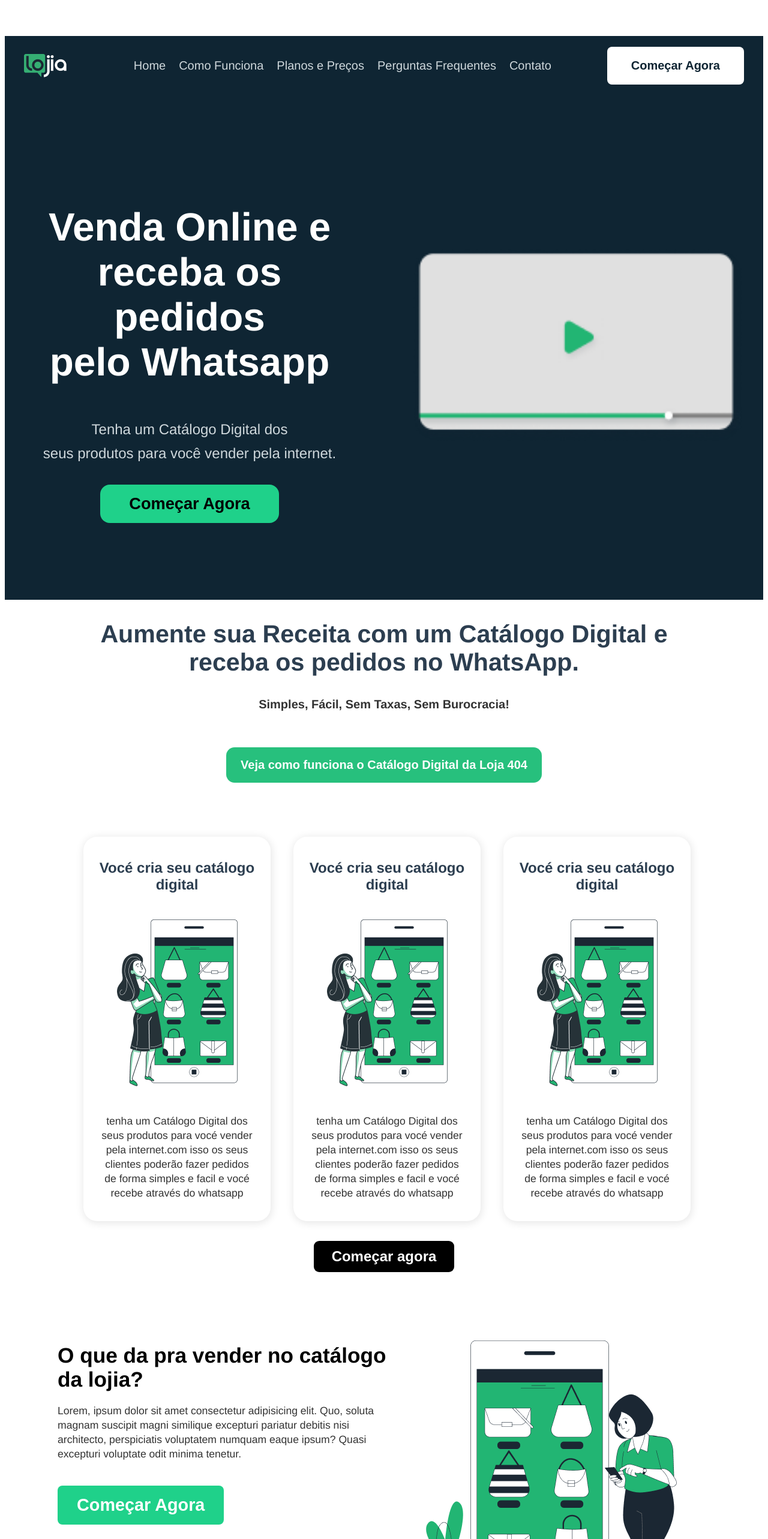
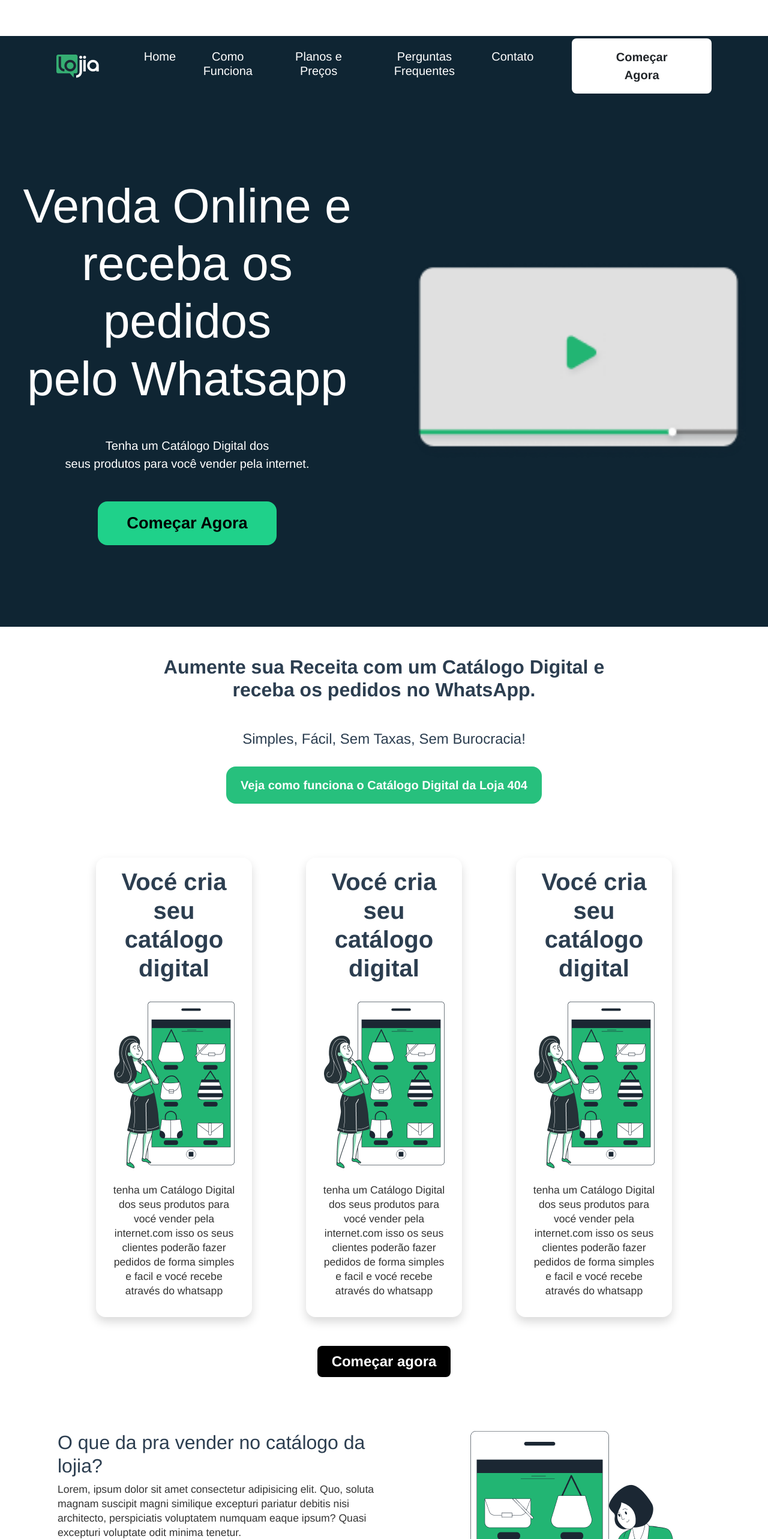
Before and after one commit to doboy75/lojia404, a Vue app: page / in a window 1280 px wide. Shown: the top 2566 px of the page at 60% size. Built offline with nearby package versions, Linux system fonts and the light colour scheme.

Commit message:
arquivos de lojia404

```diff
--- a/package.json
+++ b/package.json
@@ -8,6 +8,7 @@
     "lint": "vue-cli-service lint"
   },
   "dependencies": {
+    "bootstrap": "^5.3.8",
     "core-js": "^3.8.3",
     "vue": "^3.2.13"
   },
--- a/src/components/CardeComponente.vue
+++ b/src/components/CardeComponente.vue
@@ -1,48 +1,62 @@
 <template>
   <section :class="seccao_card">
     <div class="grid">
-      <div :class="container">
-        <div :class="card_1">
+      <div class="container px-4 vh-75 mx-auto" style="max-width: 1200px">
+        <div
+          class="text-center px-4 py-3 rounded-4 shadow"
+          style="width: 260px; box-shadow: 1px 2px 14px 1px rgba(0, 0, 0, 0.1)"
+        >
           <h1 style="font-weight: 700">Vocé cria seu catálogo digital</h1>
           <div>
             <img
-              :class="imagem_1"
+              class="py-4"
               src="../assets/vetor passo 1.png"
               :alt="descricao_1"
             />
-            <p>{{ textCard }}</p>
+            <p class="p">{{ textCard }}</p>
           </div>
         </div>
       </div>
-      <div :class="container">
-        <div :class="card_1">
+      <div class="container px-4 vh-75 mx-auto" style="max-width: 1200px">
+        <div
+          class="text-center px-4 py-3 rounded-4 shadow"
+          style="width: 260px; box-shadow: 1px 2px 14px 1px rgba(0, 0, 0, 0.1)"
+        >
           <h1 style="font-weight: 700">Vocé cria seu catálogo digital</h1>
           <div>
             <img
-              :class="imagem_1"
+              class="py-4"
               src="../assets/vetor passo 1.png"
               :alt="descricao_1"
             />
-            <p>{{ textCard }}</p>
+            <p class="p">{{ textCard }}</p>
           </div>
         </div>
       </div>
-      <div :class="container">
-        <div :class="card_1">
+      <div class="container px-4 vh-75 mx-auto" style="max-width: 1200px">
+        <div
+          class="text-center px-4 py-3 rounded-4 shadow"
+          style="width: 260px; box-shadow: 1px 2px 14px 1px rgba(0, 0, 0, 0.1)"
+        >
           <h1 style="font-weight: 700">Vocé cria seu catálogo digital</h1>
           <div>
             <img
-              :class="imagem_1"
+              class="py-4"
               src="../assets/vetor passo 1.png"
               :alt="descricao_1"
             />
-            <p>{{ textCard }}</p>
+            <p class="p">{{ textCard }}</p>
           </div>
         </div>
       </div>
     </div>
 
-    <button class="btn">Começar agora</button>
+    <button
+      class="btn text-white border-0 fw-bold fs-4 px-4 py-2 mt-5 rounded-3"
+      style="background: black; margin-top: 74px"
+    >
+      Começar agora
+    </button>
   </section>
 </template>
 
@@ -51,9 +65,6 @@ export default {
   name: "CardeComponente",
   data() {
     return {
-      container: "espaco",
-      card_1: "primeiro",
-      imagem_1: "imagem",
       textCard:
         "tenha um Catálogo Digital dos seus produtos para vocé vender pela internet.com isso os seus clientes poderão fazer pedidos de forma simples e facil e vocé recebe através do whatsapp",
       seccao_card: "seccao",
@@ -71,30 +82,4 @@ export default {
   grid-template-columns: 350px 350px 350px;
   justify-content: center;
 }
-.espaco {
-  max-width: 1200px;
-  margin: auto;
-  padding: 0 24px;
-  height: 75vh;
-}
-.primeiro {
-  width: 260px;
-  border-radius: 23px;
-  padding: 18px 26px;
-  text-align: center;
-  box-shadow: 1px 2px 14px 1px rgba(0, 0, 0, 0.1);
-}
-.imagem {
-  padding: 24px 0;
-}
-.btn {
-  background-color: black;
-  color: #fff;
-  border: 0;
-  font-size: 24px;
-  padding: 12px 30px;
-  font-weight: 700;
-  border-radius: 9px;
-  margin-top: 74px;
-}
 </style>
--- a/src/components/TesteComponentes1.vue
+++ b/src/components/TesteComponentes1.vue
@@ -1,19 +1,32 @@
 <template>
-  <header class="header">
-    <div class="container">
-      <div class="logo">
+  <header class="pz-2" style="background: #0f2533">
+    <div
+      class="container d-flex align-items-center justify-content-between px-4"
+    >
+      <div
+        class="d-flex align-items-center gap-2 text-white fw-bold me-2"
+        style="width: 80px; height: 100px"
+      >
         <img src="../assets/logo404.png" alt="logo" />
       </div>
 
-      <nav class="menu">
-        <a>Home</a>
-        <a>Como Funciona</a>
-        <a>Planos e Preços</a>
-        <a>Perguntas Frequentes</a>
-        <a>Contato</a>
+      <nav class="d-flex gap-4 h5">
+        <a class="text-white text-decoration-none link-custom">Home</a>
+        <a class="text-white text-decoration-none link-custom">Como Funciona</a>
+        <a class="text-white text-decoration-none link-custom"
+          >Planos e Preços</a
+        >
+        <a class="text-white text-decoration-none link-custom"
+          >Perguntas Frequentes</a
+        >
+        <a class="text-white text-decoration-none link-custom">Contato</a>
       </nav>
 
-      <button class="btn-outline">Começar Agora</button>
+      <button
+        class="btn bg-white text-dark border-0 px-5 py-3 fw-semibold fs-5 rounded-3"
+      >
+        Começar Agora
+      </button>
     </div>
   </header>
 </template>
@@ -25,18 +38,22 @@ export default {
 </script>
 
 <style scoped>
+/*
 a:visited {
   color: #fff;
   border-bottom: 2px solid #1fd18a;
 }
+
 a:hover {
   color: #fff;
   border-bottom: 2px solid #1fd18a;
 }
+
 .header {
   background: #0f2533;
   padding: 18px 0;
 }
+/*
 .container {
   max-width: 1200px;
   margin: auto;
@@ -45,6 +62,8 @@ a:hover {
   align-items: center;
   justify-content: space-between;
 }
+
+
 .logo {
   width: 80px;
   height: 100;
@@ -55,16 +74,8 @@ a:hover {
   font-weight: 700;
   margin-right: 10px;
 }
-.logo-circle {
-  width: 54px;
-  height: 34px;
-  background: #1fd18a;
-  color: #0f2533;
-  border-radius: 50%;
-  display: flex;
-  align-items: center;
-  justify-content: center;
-}
+
+
 .menu {
   display: flex;
   gap: 22px;
@@ -74,6 +85,7 @@ a:hover {
   font-size: 20px;
   cursor: pointer;
 }
+/*
 
 .btn-outline {
   background: #fff;
@@ -84,4 +96,5 @@ a:hover {
   font-weight: 600;
   font-size: 20px;
 }
+  */
 </style>
--- a/src/components/TesteComponentes2.vue
+++ b/src/components/TesteComponentes2.vue
@@ -1,14 +1,14 @@
 <template>
-  <section class="hero">
-    <div class="container grid">
+  <section class="hero" style="padding: 8.5rem 0; background: #0f2533">
+    <div class="container p-~4 grid">
       <div class="text">
-        <h1>
+        <h1 class="display-1 text-white">
           Venda Online e<br />
           receba os pedidos<br />
           pelo Whatsapp
         </h1>
 
-        <p class="entrada">
+        <p class="text-white h5 lh-base my-5">
           Tenha um Catálogo Digital dos<br />
           seus produtos para você vender pela internet.
         </p>
@@ -30,10 +30,6 @@ export default {
 </script>
 
 <style scoped>
-.hero {
-  background: #0f2533;
-  padding: 8rem 0;
-}
 .container {
   max-width: 120rem;
   margin: auto;
@@ -45,18 +41,20 @@ export default {
   gap: 6rem;
   align-items: center;
 }
+/*
 .text h1 {
   color: #fff;
   font-size: 4.1rem;
-}
+}*/
 .entrada {
   font-size: 24px;
   line-height: 40px;
 }
+/*
 .text p {
   color: #cfd8dc;
   margin: 2rem 0;
-}
+}*/
 .btn-primary {
   background: #1fd18a;
   border: none;
--- a/src/components/TesteComponentes3.vue
+++ b/src/components/TesteComponentes3.vue
@@ -1,13 +1,16 @@
 <template>
   <section>
-    <h1>
+    <h1 class="h2 fw-bold my-5">
       Aumente sua Receita com um Catálogo Digital e <br />
       receba os pedidos no WhatsApp.
     </h1>
 
-    <p>Simples, Fácil, Sem Taxas, Sem Burocracia!</p>
+    <p class="h4">Simples, Fácil, Sem Taxas, Sem Burocracia!</p>
 
-    <button class="cta">
+    <button
+      class="btn text-white border-0 fw-bold fs-5 mt-4 px-4 py-3 rounded-4"
+      style="background: #27c07d"
+    >
       Veja como funciona o Catálogo Digital da Loja 404
     </button>
   </section>
@@ -18,35 +21,3 @@ export default {
   name: "TesteComponentes3",
 };
 </script>
-
-<style scoped>
-.hero {
-  padding: 80px 20px;
-  text-align: center;
-  background-size: cover;
-  background-position: center;
-}
-
-h1 {
-  font-size: 41.2px;
-  font-weight: 800;
-}
-
-p {
-  margin-top: 16px;
-  font-size: 20px;
-  font-weight: 600;
-}
-
-.cta {
-  margin-top: 40px;
-  padding: 18px 24px;
-  background: #27c07d;
-  color: #fff;
-  border: none;
-  border-radius: 14px;
-  font-size: 20px;
-  font-weight: 700;
-  cursor: pointer;
-}
-</style>
```
Also changed, not shown: src/main.js (+5 -4 lines), 1 other file (tests, documents, lock files or other folders).
